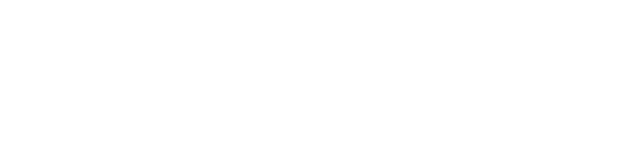
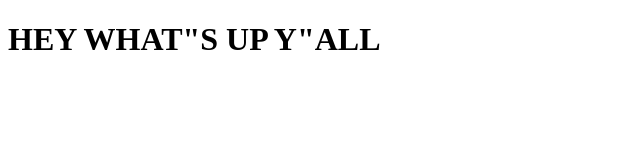
Before and after one commit to natafaye/2022-07-27-playground, a plain HTML site: page Tyson-Lam/index.html in a window 1280 px wide. Shown: the whole page, without its empty margins (0-640 px from the left). Drawn offline with Linux system fonts and the light colour scheme.

Commit message:
Added some more html

```diff
--- a/Tyson-Lam/index.html
+++ b/Tyson-Lam/index.html
@@ -7,6 +7,7 @@
     <title>Document</title>
 </head>
 <body>
+    <h1>HEY WHAT"S UP Y"ALL</h1>
     <script src="app.js"></script>
 </body>
 </html>
```
